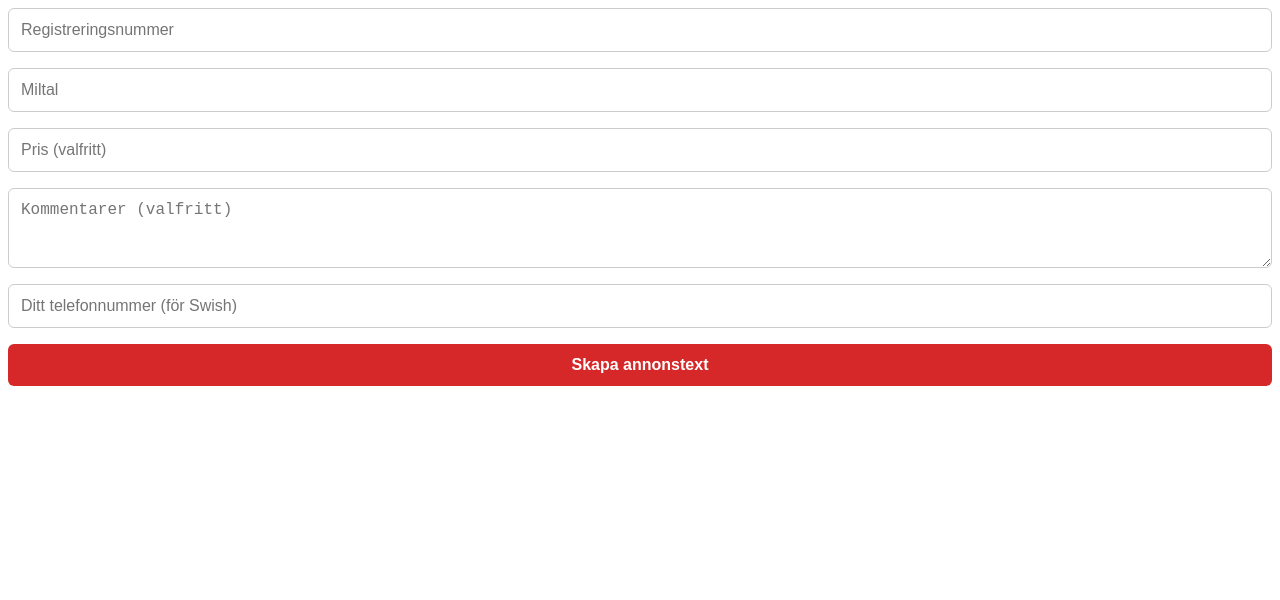
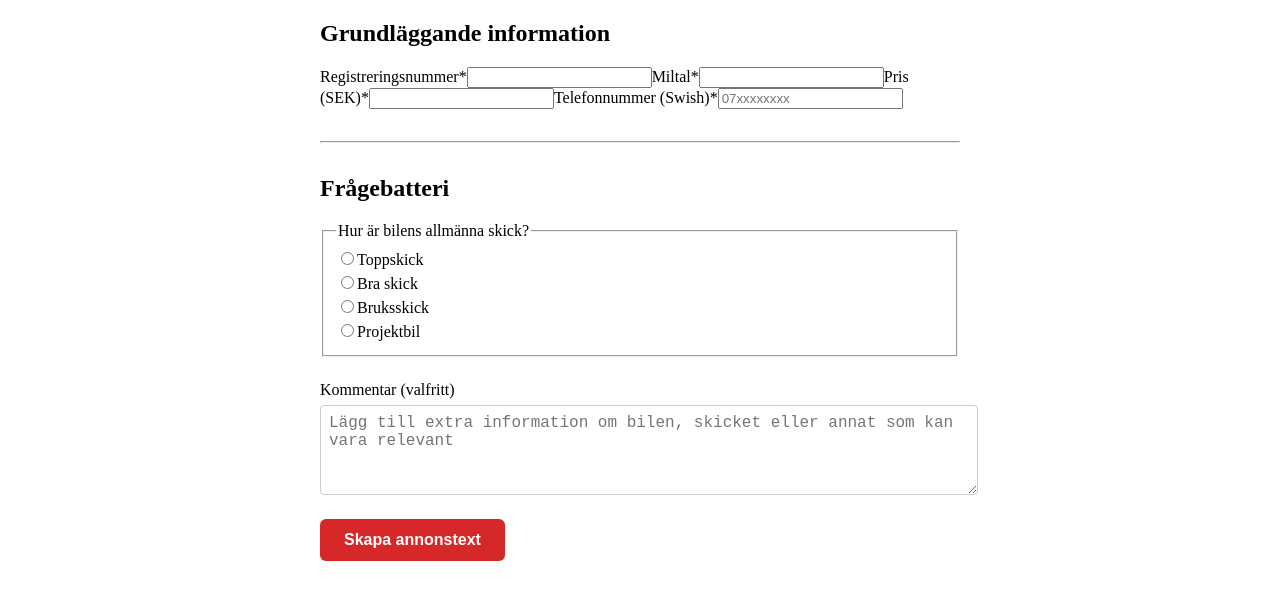
Before and after one commit to raisethebarsweden/annonstxt, a Next.js app: page /components/AnnonstextForm in a window 1280 px wide. Shown: the top 600 px of the page. Built offline with nearby package versions, Linux system fonts and the light colour scheme.

Commit message:
Uppdaterad AnnonstextForm med OpenAI-anrop och frågebatteri

```diff
--- a/pages/api/fordon.js
+++ b/pages/api/fordon.js
@@ -1,20 +1,5 @@
-// pages/api/fordon.js
-import * as api from 'fordonsuppgifter-api-wrapper';
-
-
-export default async function handler(req, res) {
-  if (req.method !== 'POST') {
-    return res.status(405).json({ error: 'Endast POST tillåtet' });
-  }
-
-  const { regnr } = req.body;
-
-  if (!regnr) {
-    return res.status(400).json({ error: 'Registreringsnummer saknas' });
-  }
-
 try {
-    console.log('Förfrågan med regnr:', regnr);
+  console.log('Anropar API med regnr:', regnr);
   const data = await api.GetVehicleInformation(regnr);
   console.log('Data från API:', data);
   return res.status(200).json({ data });
@@ -22,7 +7,6 @@ export default async function handler(req, res) {
   console.error('Fel vid hämtning av fordonsinfo:', error);
   return res.status(500).json({
     error: 'Fel vid hämtning av fordonsinfo',
-      details: error.message || error.toString()
+    details: error.message || error.toString(),
   });
 }
-}
--- a/pages/api/generate.js
+++ b/pages/api/generate.js
@@ -9,9 +9,38 @@ export default async function handler(req, res) {
     return res.status(405).json({ message: 'Endast POST är tillåtet' });
   }
 
-  const { regnummer, miltal, pris, kommentarer } = req.body;
+  try {
+    const {
+      regnr, miltal, pris, kommentar,
+      skick, besiktigad, servicebok, skador, skadorText,
+      dack, motorOk, motorText, vaxelladaOk, vaxelladaText,
+      rost, rostText, skadorYttre, skadorYttreText,
+      varforSalg, varforSalgText, biltyp, biltypText
+    } = req.body;
 
-  const prompt = `Skriv en professionell annonstext för en bil med registreringsnummer ${regnummer}, miltal: ${miltal}, pris: ${pris || 'ej angivet'}. Kommentarer: ${kommentarer || 'Inga'}. Texten ska vara 3–5 meningar, personlig men professionell.`;
+    // Bygg prompten med snygg formatering
+    const prompt = `
+Skriv en professionell, ärlig och säljande annonstext för en bil baserat på följande information:
+
+Registreringsnummer: ${regnr}
+Miltal: ${miltal}
+Pris: ${pris || 'ej angivet'}
+Kommentar: ${kommentar || 'Ingen extra kommentar'}
+
+Bilens skick: ${skick}
+Besiktigad: ${besiktigad}
+Servicebok: ${servicebok}
+Kända skador: ${skador ? skadorText : 'Inga'}
+Däck: ${dack}
+Motorstatus: ${motorOk === 'Ja' ? 'Felfri' : motorText}
+Växellåda: ${vaxelladaOk === 'Ja' ? 'Felfri' : vaxelladaText}
+Rost: ${rost ? rostText : 'Ingen rost'}
+Yttre skador: ${skadorYttre ? skadorYttreText : 'Inga'}
+Varför säljs bilen: ${varforSalg === 'Annat' ? varforSalgText : varforSalg}
+Biltyp: ${biltyp === 'Annat' ? biltypText : biltyp}
+
+Texten ska vara 3-5 meningar, personlig och professionell.
+`;
 
     const chat = await openai.chat.completions.create({
       model: 'gpt-4o',
@@ -20,4 +49,9 @@ export default async function handler(req, res) {
 
     const text = chat.choices[0].message.content;
     res.status(200).json({ text });
+
+  } catch (error) {
+    console.error('OpenAI error:', error);
+    res.status(500).json({ error: 'Något gick fel vid generering av annonstext.' });
   }
+}
--- a/pages/api/test.js
+++ b/pages/api/test.js
@@ -1,10 +1,17 @@
-import * as api from 'fordonsuppgifter-api-wrapper';
-
 export default async function handler(req, res) {
-  try {
-    const data = await api.GetVehicleInformation("JWZ148");  // Testregnummer
-    return res.status(200).json({ data });
-  } catch (error) {
-    return res.status(500).json({ error: error.message || error.toString() });
+  if (req.method === 'POST') {
+    // Hantera POST-logik här, t.ex. läsa JSON i req.body
+    const { regnr } = req.body;
+    if (!regnr) {
+      return res.status(400).json({ error: 'Registreringsnummer saknas' });
+    }
+    // Gör något med regnr, t.ex. hämta data
+    return res.status(200).json({ message: `POST: Registreringsnummer är ${regnr}` });
+  } else if (req.method === 'GET') {
+    // Enkelt svar för GET, så du kan testa i webbläsaren
+    return res.status(200).json({ message: 'GET: Testroute fungerar!' });
+  } else {
+    res.setHeader('Allow', ['GET', 'POST']);
+    return res.status(405).json({ error: `Metod ${req.method} inte tillåten` });
   }
 }
--- a/pages/components/AnnonstextForm.js
+++ b/pages/components/AnnonstextForm.js
@@ -1,76 +1,206 @@
-import { useState } from 'react';
+import React, { useState } from 'react';
 
 export default function AnnonstextForm({ onSubmit }) {
-  const [regnummer, setRegnummer] = useState('');
+  // Grundläggande fält
+  const [regnr, setRegnr] = useState('');
   const [miltal, setMiltal] = useState('');
   const [pris, setPris] = useState('');
-  const [kommentarer, setKommentarer] = useState('');
-  const [phone, setPhone] = useState('');
+  const [telefon, setTelefon] = useState('');
+  const [kommentar, setKommentar] = useState('');
 
-  const handleSubmit = (e) => {
+  // Frågebatteri state
+  const [skick, setSkick] = useState('');
+  const [besiktigad, setBesiktigad] = useState(null);
+  const [servicebok, setServicebok] = useState('');
+  const [skador, setSkador] = useState(false);
+  const [skadorText, setSkadorText] = useState('');
+  const [dack, setDack] = useState('');
+  const [motorOk, setMotorOk] = useState(null);
+  const [motorText, setMotorText] = useState('');
+  const [vaxelladaOk, setVaxelladaOk] = useState(null);
+  const [vaxelladaText, setVaxelladaText] = useState('');
+  const [rost, setRost] = useState(false);
+  const [rostText, setRostText] = useState('');
+  const [skadorYttre, setSkadorYttre] = useState(false);
+  const [skadorYttreText, setSkadorYttreText] = useState('');
+  const [varforSalg, setVarforSalg] = useState('');
+  const [varforSalgText, setVarforSalgText] = useState('');
+  const [biltyp, setBiltyp] = useState('');
+  const [biltypText, setBiltypText] = useState('');
+
+  // Status för API-anrop och resultat
+  const [loading, setLoading] = useState(false);
+  const [error, setError] = useState(null);
+  const [annonstext, setAnnonstext] = useState('');
+
+  const handleSubmit = async (e) => {
     e.preventDefault();
-    onSubmit({ regnummer, miltal, pris, kommentarer, phone });
+
+    setLoading(true);
+    setError(null);
+    setAnnonstext('');
+
+    const data = {
+      regnr,
+      miltal,
+      pris,
+      telefon,
+      kommentar,
+      skick,
+      besiktigad,
+      servicebok,
+      skador,
+      skadorText,
+      dack,
+      motorOk,
+      motorText,
+      vaxelladaOk,
+      vaxelladaText,
+      rost,
+      rostText,
+      skadorYttre,
+      skadorYttreText,
+      varforSalg,
+      varforSalgText,
+      biltyp,
+      biltypText,
+    };
+
+    try {
+      const response = await fetch('/api/generate', {
+        method: 'POST',
+        headers: { 'Content-Type': 'application/json' },
+        body: JSON.stringify(data),
+      });
+
+      if (!response.ok) {
+        throw new Error('Något gick fel vid generering av annonstext');
+      }
+
+      const result = await response.json();
+      setAnnonstext(result.text || 'Inget svar från API');
+    } catch (err) {
+      setError(err.message);
+    } finally {
+      setLoading(false);
+    }
   };
 
   return (
-    <form onSubmit={handleSubmit} style={{ display: 'flex', flexDirection: 'column', gap: '1rem' }}>
+    <form onSubmit={handleSubmit} style={{ maxWidth: 640, margin: 'auto' }}>
+      <h2>Grundläggande information</h2>
+
+      <label>
+        Registreringsnummer*
         <input
+          type="text"
+          value={regnr}
+          onChange={(e) => setRegnr(e.target.value.toUpperCase())}
           required
-        value={regnummer}
-        onChange={(e) => setRegnummer(e.target.value)}
-        placeholder="Registreringsnummer"
-        style={inputStyle}
         />
+      </label>
+
+      <label>
+        Miltal*
         <input
-        required
+          type="number"
           value={miltal}
           onChange={(e) => setMiltal(e.target.value)}
-        placeholder="Miltal"
-        style={inputStyle}
+          required
         />
+      </label>
+
+      <label>
+        Pris (SEK)*
         <input
+          type="number"
           value={pris}
           onChange={(e) => setPris(e.target.value)}
-        placeholder="Pris (valfritt)"
-        style={inputStyle}
+          required
         />
+      </label>
+
+      <label>
+        Telefonnummer (Swish)*
+        <input
+          type="tel"
+          value={telefon}
+          onChange={(e) => setTelefon(e.target.value)}
+          placeholder="07xxxxxxxx"
+          required
+        />
+      </label>
+
+      <hr style={{ margin: '2rem 0' }} />
+
+      <h2>Frågebatteri</h2>
+
+      {/* Alla klickfrågor här, exakt som du har idag */}
+      {/* Exempel: */}
+      <fieldset>
+        <legend>Hur är bilens allmänna skick?</legend>
+        {['Toppskick', 'Bra skick', 'Bruksskick', 'Projektbil'].map(opt => (
+          <label key={opt} style={{ display: 'block', margin: '0.25rem 0' }}>
+            <input
+              type="radio"
+              name="skick"
+              value={opt}
+              checked={skick === opt}
+              onChange={() => setSkick(opt)}
+              required
+            />
+            {opt}
+          </label>
+        ))}
+      </fieldset>
+
+      {/* Lägg till resten av dina frågor exakt som du har idag */}
+
+      {/* Valfri kommentar */}
+      <label style={{ display: 'block', marginTop: '1.5rem' }}>
+        Kommentar (valfritt)
         <textarea
-        value={kommentarer}
-        onChange={(e) => setKommentarer(e.target.value)}
-        placeholder="Kommentarer (valfritt)"
-        rows={3}
-        style={{ ...inputStyle, resize: 'vertical' }}
+          value={kommentar}
+          onChange={(e) => setKommentar(e.target.value)}
+          rows={4}
+          placeholder="Lägg till extra information om bilen, skicket eller annat som kan vara relevant"
+          style={{ width: '100%', marginTop: 6, padding: 8, fontSize: '1rem', borderRadius: 4, border: '1px solid #ccc' }}
         />
-      <input
-        required
-        value={phone}
-        onChange={(e) => setPhone(e.target.value)}
-        placeholder="Ditt telefonnummer (för Swish)"
-        style={inputStyle}
-      />
-      <button type="submit" style={buttonStyle}>
-        Skapa annonstext
+      </label>
+
+      <button
+        type="submit"
+        disabled={loading}
+        style={{
+          marginTop: 20,
+          padding: '0.75rem 1.5rem',
+          backgroundColor: '#D62828',
+          color: 'white',
+          border: 'none',
+          borderRadius: 6,
+          cursor: loading ? 'not-allowed' : 'pointer',
+          fontWeight: 'bold',
+          fontSize: '1rem',
+        }}
+      >
+        {loading ? 'Skapar annonstext...' : 'Skapa annonstext'}
       </button>
+
+      {error && <p style={{ color: 'red', marginTop: 16 }}>{error}</p>}
+
+      {annonstext && (
+        <div style={{
+          marginTop: 20,
+          padding: 16,
+          backgroundColor: '#f4f4f4',
+          borderRadius: 6,
+          whiteSpace: 'pre-wrap',
+          fontFamily: 'inherit',
+          fontSize: '1rem',
+        }}>
+          {annonstext}
+        </div>
+      )}
     </form>
   );
 }
-
-// 🔧 Stil för inputs och knapp
-const inputStyle = {
-  padding: '0.75rem',
-  borderRadius: '6px',
-  border: '1px solid #ccc',
-  fontSize: '1rem',
-  outlineColor: '#D62828'
-};
-
-const buttonStyle = {
-  backgroundColor: '#D62828',
-  color: 'white',
-  padding: '0.75rem',
-  borderRadius: '6px',
-  fontWeight: 600,
-  fontSize: '1rem',
-  border: 'none',
-  cursor: 'pointer'
-};
```
Lines whose indentation alone changed are shown as unchanged.
